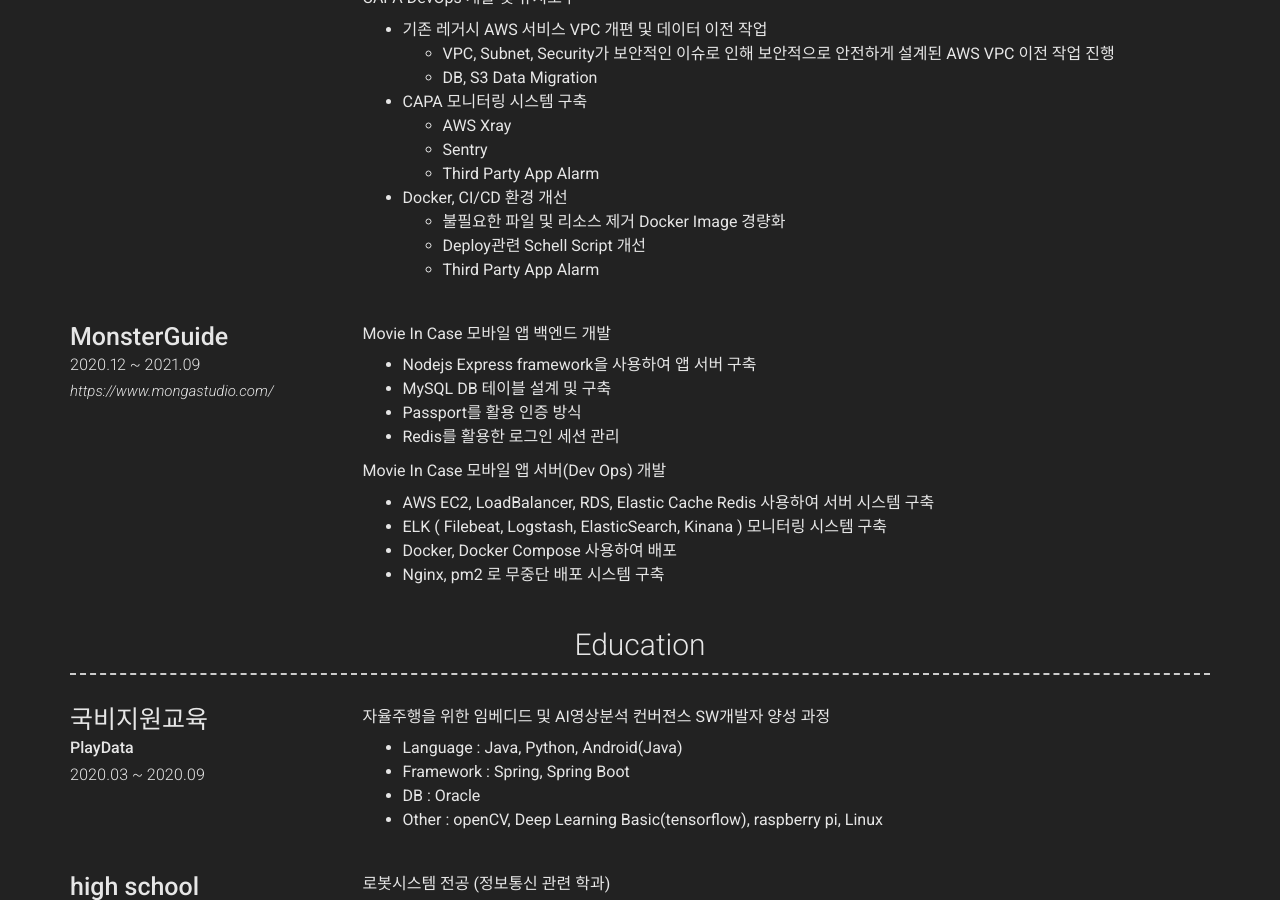
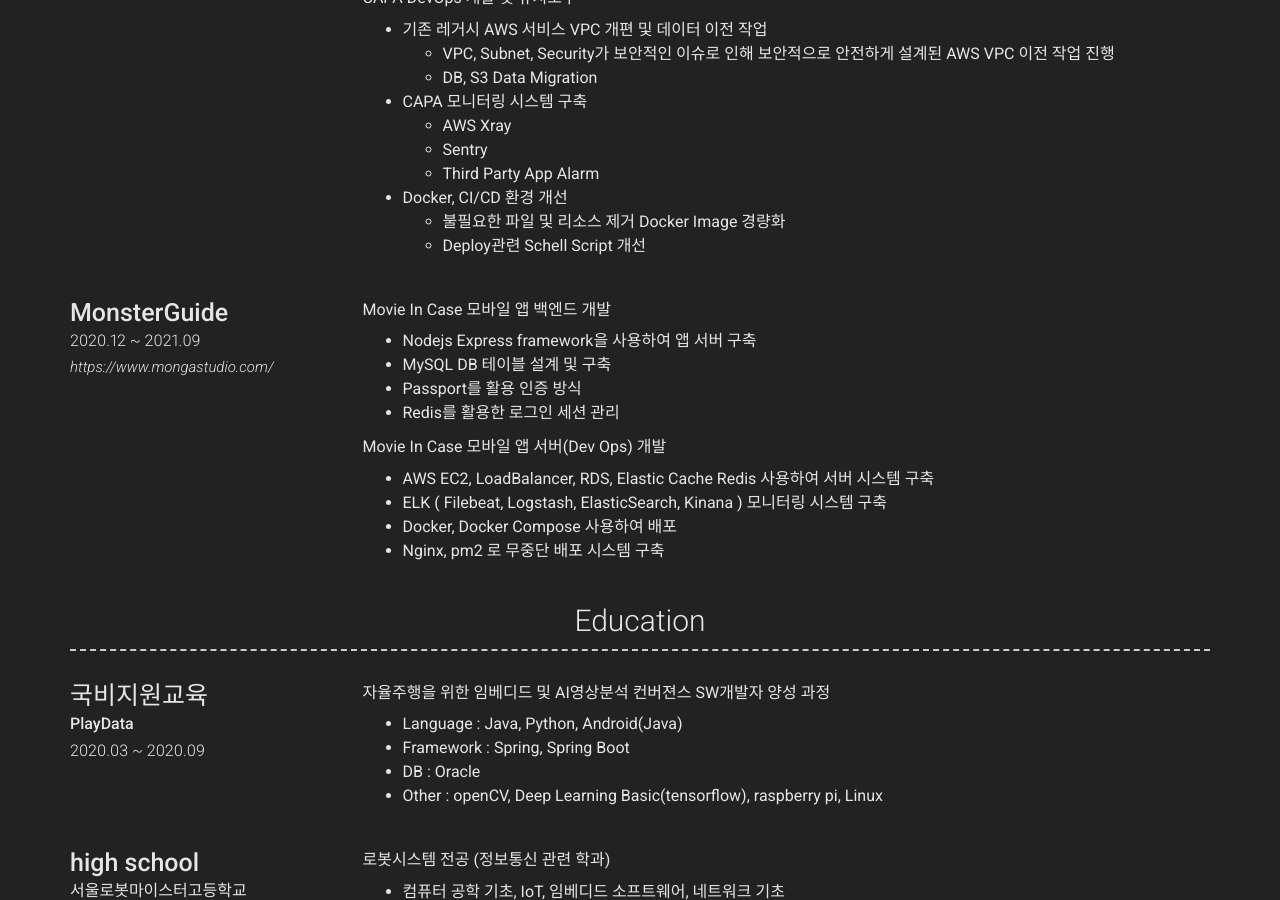
Before and after one commit to gwon713/gwon713.github.io, a Jekyll site: the page built from index.md, in a window 1280 px wide and 900 px high, scrolled down 1092 px. Built offline with Jekyll 4.4.1, drawn with Linux system fonts in a browser that asks for light colours; nearby versions of some CDN libraries.

Commit message:
fix resume update 20220609

```diff
--- a/_config.yml
+++ b/_config.yml
@@ -110,7 +110,6 @@ content:
           - Docker, CI/CD 환경 개선
             - 불필요한 파일 및 리소스 제거 Docker Image 경량화
             - Deploy관련 Schell Script 개선
-            - Third Party App Alarm
 
       - layout: left
         title: MonsterGuide
```
